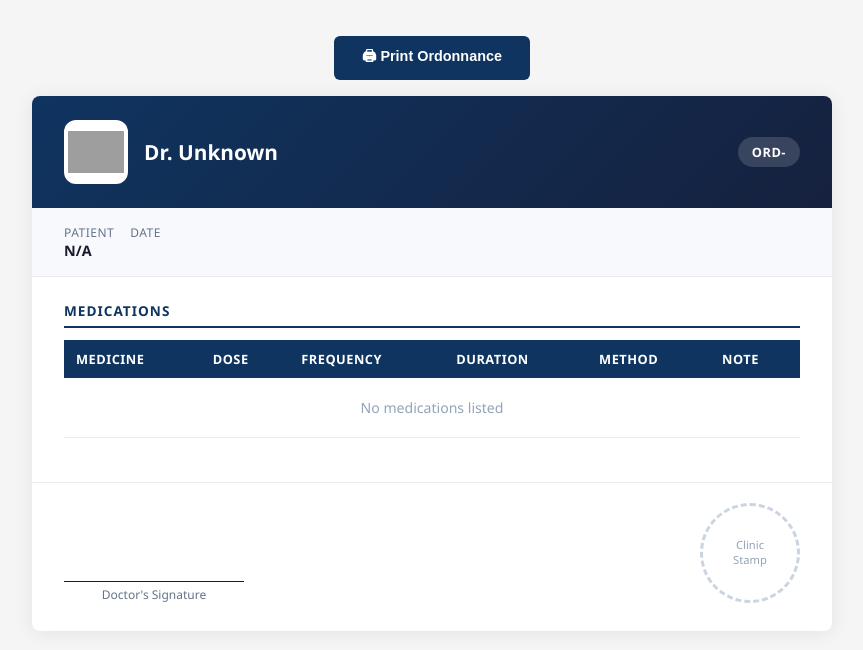
After one commit to moulayismailhoucine/SHIFA., a Python web app: template app/templates/ordonnances/print.html in a window 1280 px wide. The commit adds this page. Shown: the top 650 px of the page, without its empty margins (208-1071 px from the left). Run offline with Jinja, Linux system fonts and the light colour scheme; the template is opened without the code that fills it, so the values that code supplies are empty; grey boxes are pictures that could not be loaded.

Commit message:
feat: ordonnance print template, reference numbers, pharmacy dashboard, per-medicine notes, clinic logo

```diff
--- a/app/models/__init__.py
+++ b/app/models/__init__.py
@@ -164,6 +164,7 @@ class Doctor(Base):
     treatment_time: Mapped[int] = mapped_column(Integer, default=30)   # minutes
     clinic_address: Mapped[Optional[str]] = mapped_column(Text)
     avatar: Mapped[Optional[str]] = mapped_column(String(500))
+    logo_url: Mapped[Optional[str]] = mapped_column(String(500))
 
     user: Mapped["User"] = relationship("User", back_populates="doctor")
     appointments: Mapped[List["Appointment"]] = relationship("Appointment", back_populates="doctor")
@@ -321,6 +322,7 @@ class Ordonnance(Base):
     __tablename__ = "ordonnances"
 
     id: Mapped[int] = mapped_column(Integer, primary_key=True, index=True)
+    reference_number: Mapped[Optional[str]] = mapped_column(String(50), unique=True, index=True)
     medical_record_id: Mapped[Optional[int]] = mapped_column(ForeignKey("medical_records.id", ondelete="SET NULL"), nullable=True)
     patient_id: Mapped[int] = mapped_column(ForeignKey("patients.id", ondelete="CASCADE"))
     doctor_id: Mapped[int] = mapped_column(ForeignKey("doctors.id", ondelete="CASCADE"))
--- a/app/schemas/__init__.py
+++ b/app/schemas/__init__.py
@@ -312,6 +312,8 @@ class MedicationItem(BaseModel):
     dose: str
     frequency: str
     duration: str
+    method: Optional[str] = "oral"
+    note: Optional[str] = None
 
 
 class OrdonnanceCreate(BaseModel):
@@ -334,6 +336,7 @@ class OrdonnanceUpdate(BaseModel):
 
 class OrdonnanceOut(BaseModel):
     id: int
+    reference_number: Optional[str] = None
     patient_id: int
     doctor_id: int
     medications: Optional[Any]
--- /dev/null
+++ b/app/templates/ordonnances/print.html
@@ -0,0 +1,221 @@
+<!DOCTYPE html>
+<html lang="en">
+<head>
+<meta charset="UTF-8">
+<title>Ordonnance #{{ ordonnance.reference_number or ordonnance.id }}</title>
+<style>
+  * { margin: 0; padding: 0; box-sizing: border-box; }
+  body {
+    font-family: 'Segoe UI', system-ui, -apple-system, sans-serif;
+    color: #1a1a2e;
+    background: #f5f5f5;
+    padding: 20px;
+  }
+  .page {
+    max-width: 800px;
+    margin: 0 auto;
+    background: #fff;
+    border-radius: 8px;
+    box-shadow: 0 2px 20px rgba(0,0,0,.08);
+    overflow: hidden;
+  }
+  .header {
+    background: linear-gradient(135deg, #0f3460, #16213e);
+    color: #fff;
+    padding: 24px 32px;
+    display: flex;
+    align-items: center;
+    justify-content: space-between;
+    gap: 20px;
+  }
+  .header-left { display: flex; align-items: center; gap: 16px; }
+  .logo {
+    width: 64px; height: 64px;
+    border-radius: 12px;
+    object-fit: contain;
+    background: #fff;
+    padding: 4px;
+  }
+  .header-info h1 { font-size: 1.3rem; font-weight: 700; }
+  .header-info .specialty { font-size: 0.85rem; opacity: 0.85; }
+  .header-info .license { font-size: 0.75rem; opacity: 0.7; margin-top: 2px; }
+  .ref-badge {
+    background: rgba(255,255,255,.15);
+    padding: 6px 14px;
+    border-radius: 20px;
+    font-size: 0.8rem;
+    font-weight: 600;
+    letter-spacing: 0.5px;
+    white-space: nowrap;
+  }
+  .patient-bar {
+    display: flex;
+    flex-wrap: wrap;
+    gap: 16px;
+    padding: 16px 32px;
+    background: #f8f9fc;
+    border-bottom: 1px solid #e8ecf1;
+    font-size: 0.9rem;
+  }
+  .patient-bar .label { color: #64748b; font-size: 0.75rem; text-transform: uppercase; letter-spacing: 0.5px; }
+  .patient-bar .value { font-weight: 600; color: #1a1a2e; }
+  .content { padding: 24px 32px; }
+  .section-title {
+    font-size: 0.85rem;
+    text-transform: uppercase;
+    letter-spacing: 1px;
+    color: #0f3460;
+    font-weight: 700;
+    margin-bottom: 12px;
+    padding-bottom: 6px;
+    border-bottom: 2px solid #0f3460;
+  }
+  table {
+    width: 100%;
+    border-collapse: collapse;
+    margin-bottom: 20px;
+  }
+  th {
+    background: #0f3460;
+    color: #fff;
+    padding: 10px 12px;
+    font-size: 0.8rem;
+    text-transform: uppercase;
+    letter-spacing: 0.5px;
+    text-align: left;
+  }
+  td {
+    padding: 10px 12px;
+    border-bottom: 1px solid #e8ecf1;
+    font-size: 0.88rem;
+    vertical-align: top;
+  }
+  tr:nth-child(even) td { background: #fafbfc; }
+  .note-cell { color: #64748b; font-size: 0.8rem; font-style: italic; max-width: 180px; }
+  .instructions-box {
+    background: #fefce8;
+    border: 1px solid #fde68a;
+    border-radius: 6px;
+    padding: 14px 18px;
+    margin-bottom: 20px;
+    font-size: 0.88rem;
+    color: #713f12;
+  }
+  .instructions-box strong { display: block; margin-bottom: 4px; color: #92400e; }
+  .footer {
+    display: flex;
+    justify-content: space-between;
+    align-items: flex-end;
+    padding: 20px 32px 28px;
+    border-top: 1px solid #e8ecf1;
+  }
+  .signature { text-align: center; }
+  .signature .line { width: 180px; border-bottom: 1px solid #1a1a2e; margin: 0 auto 4px; }
+  .signature .label { font-size: 0.75rem; color: #64748b; }
+  .stamp {
+    width: 100px; height: 100px;
+    border: 3px dashed #cbd5e1;
+    border-radius: 50%;
+    display: flex;
+    align-items: center;
+    justify-content: center;
+    font-size: 0.7rem;
+    color: #94a3b8;
+    text-align: center;
+    line-height: 1.3;
+  }
+  .clinic-info { font-size: 0.78rem; color: #64748b; margin-top: 8px; }
+  @media print {
+    body { background: #fff; padding: 0; }
+    .page { box-shadow: none; border-radius: 0; max-width: 100%; }
+    .header { background: #0f3460 !important; -webkit-print-color-adjust: exact; print-color-adjust: exact; }
+    th { background: #0f3460 !important; -webkit-print-color-adjust: exact; print-color-adjust: exact; }
+    .no-print { display: none !important; }
+  }
+  .no-print { text-align: center; padding: 16px; }
+  .no-print button {
+    background: #0f3460; color: #fff; border: none;
+    padding: 10px 28px; border-radius: 6px;
+    font-size: 0.9rem; cursor: pointer; font-weight: 600;
+  }
+  .no-print button:hover { background: #16213e; }
+</style>
+</head>
+<body>
+<div class="no-print">
+  <button onclick="window.print()">🖨 Print Ordonnance</button>
+</div>
+
+<div class="page">
+  <div class="header">
+    <div class="header-left">
+      <img src="{{ logo_url }}" alt="Logo" class="logo" onerror="this.src='/static/img/default-logo.png'">
+      <div class="header-info">
+        <h1>Dr. {{ doctor.user.name if doctor else 'Unknown' }}</h1>
+        {% if doctor and doctor.specialty %}<div class="specialty">{{ doctor.specialty }}</div>{% endif %}
+        {% if doctor and doctor.license_number %}<div class="license">License: {{ doctor.license_number }}</div>{% endif %}
+      </div>
+    </div>
+    <div class="ref-badge">{{ ordonnance.reference_number or 'ORD-'+ordonnance.id|string }}</div>
+  </div>
+
+  <div class="patient-bar">
+    <div><div class="label">Patient</div><div class="value">{{ patient.name if patient else 'N/A' }}</div></div>
+    {% if patient and patient.age %}<div><div class="label">Age</div><div class="value">{{ patient.age }}</div></div>{% endif %}
+    {% if patient and patient.gender %}<div><div class="label">Gender</div><div class="value">{{ patient.gender }}</div></div>{% endif %}
+    <div><div class="label">Date</div><div class="value">{{ ordonnance.issued_date.strftime('%d/%m/%Y') if ordonnance.issued_date else '' }}</div></div>
+    {% if ordonnance.valid_until %}<div><div class="label">Valid Until</div><div class="value">{{ ordonnance.valid_until.strftime('%d/%m/%Y') }}</div></div>{% endif %}
+  </div>
+
+  <div class="content">
+    <div class="section-title">Medications</div>
+    <table>
+      <thead>
+        <tr>
+          <th>Medicine</th>
+          <th>Dose</th>
+          <th>Frequency</th>
+          <th>Duration</th>
+          <th>Method</th>
+          <th>Note</th>
+        </tr>
+      </thead>
+      <tbody>
+        {% for m in medications %}
+        <tr>
+          <td><strong>{{ m.name }}</strong></td>
+          <td>{{ m.dose or '—' }}</td>
+          <td>{{ m.frequency or '—' }}</td>
+          <td>{{ m.duration or '—' }}</td>
+          <td>{{ m.method or 'oral' }}</td>
+          <td class="note-cell">{{ m.note or '' }}</td>
+        </tr>
+        {% endfor %}
+        {% if not medications %}
+        <tr><td colspan="6" style="text-align:center;color:#94a3b8;padding:20px;">No medications listed</td></tr>
+        {% endif %}
+      </tbody>
+    </table>
+
+    {% if ordonnance.instructions %}
+    <div class="instructions-box">
+      <strong>Instructions & Notes</strong>
+      {{ ordonnance.instructions }}
+    </div>
+    {% endif %}
+  </div>
+
+  <div class="footer">
+    <div class="signature">
+      <div class="line"></div>
+      <div class="label">Doctor's Signature</div>
+      {% if doctor and doctor.clinic_address %}<div class="clinic-info">{{ doctor.clinic_address }}</div>{% endif %}
+      {% if doctor and doctor.phone %}<div class="clinic-info">{{ doctor.phone }}</div>{% endif %}
+    </div>
+    <div class="stamp">
+      Clinic<br>Stamp
+    </div>
+  </div>
+</div>
+</body>
+</html>
--- a/app/web.py
+++ b/app/web.py
@@ -51,6 +51,11 @@ def login_page(request: Request):
 @router.get("/dashboard", response_class=HTMLResponse)
 def dashboard(request: Request):
     return _render(request, "dashboard/index.html")
+
+
+@router.get("/pharmacy", response_class=HTMLResponse)
+def pharmacy_dashboard(request: Request):
+    return _render(request, "pharmacy/dashboard.html")
 
 
 @router.get("/patients", response_class=HTMLResponse)
```
Also changed, not shown: _fix_detail.py (added, +29 -0 lines), app/routers/ordonnances.py (+45 -2 lines), app/templates/base.html (+17 -0 lines), app/templates/dashboard/index.html (+7 -0 lines), app/templates/patients/detail.html (+11 -3 lines), app/templates/pharmacy/dashboard.html (added, +103 -0 lines), app/static/img/default-logo.svg (added), static/img/default-logo.svg (added), 1 other file.
